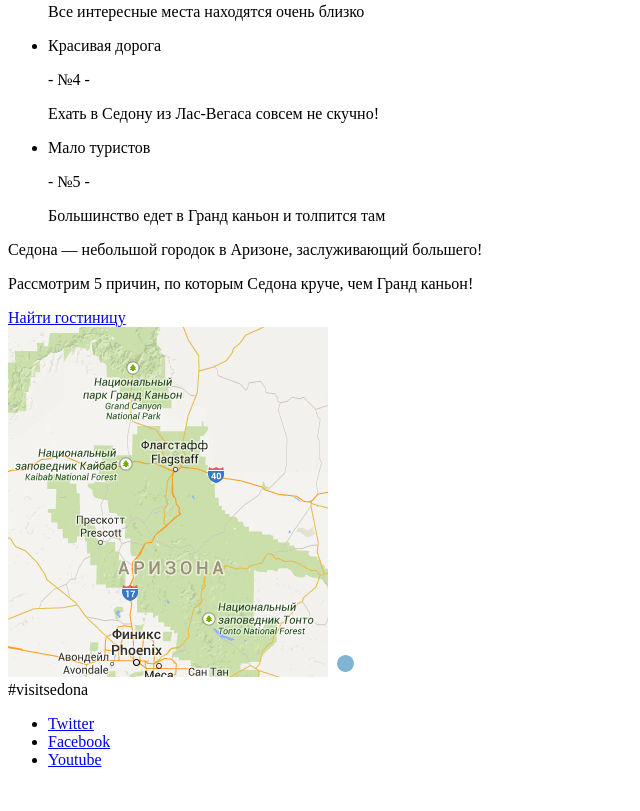
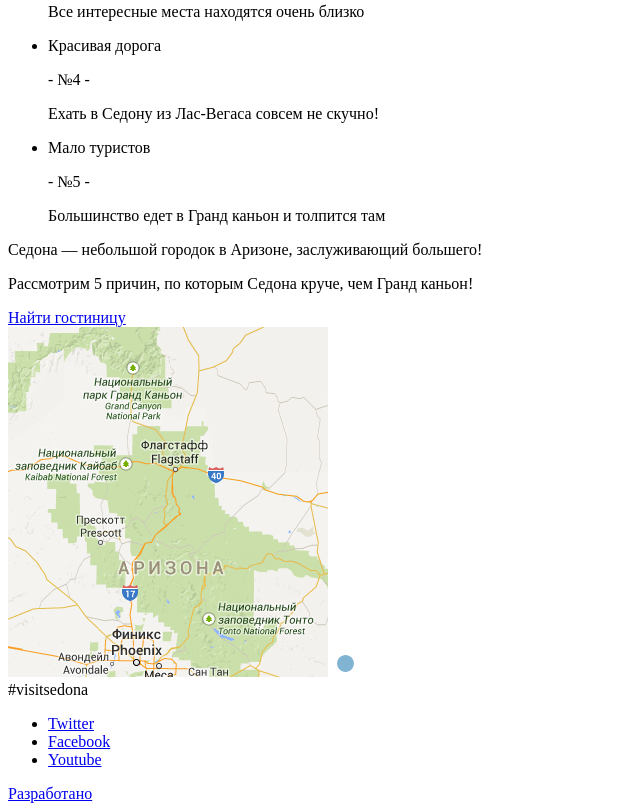
Before and after one commit to sergdeveloper/645527-sedona-22, a website: page source/index.html in a window 1280 px wide. Shown: the part 1677-2488 px from the top of the page, without its empty margins (0-640 px from the left). Before the commit the page ends 2462 px from the top, so only its background shows below. Drawn offline with Linux system fonts and the light colour scheme.

Commit message:
Добавил ссылку на академию

```diff
--- a/source/index.html
+++ b/source/index.html
@@ -151,6 +151,7 @@
           <a class="social-list__button" href="#">Youtube</a>
         </li>
       </ul>
+      <a class="developer" href="https://up.htmlacademy.ru" aria-label="Ссылка на Академию">Разработано</a>
     </footer>
   </body>
 </html>
```
